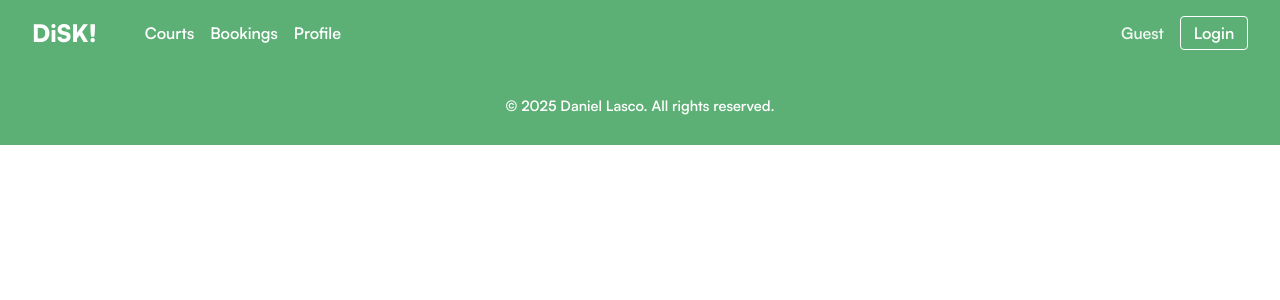
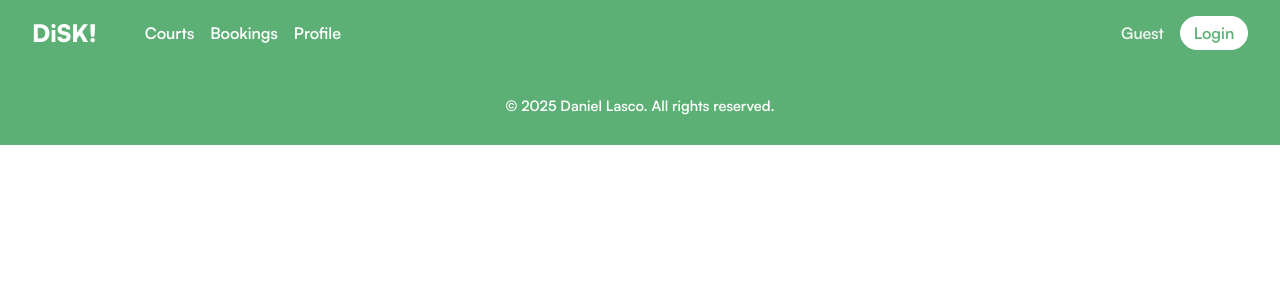
Before and after one commit to DanzoLuvsKFC/diski, a React (Create React App) app: page /diski/courts in a window 1280 px wide. Shown: the top 300 px of the page. Built offline with nearby package versions, Linux system fonts and the light colour scheme.

Commit message:
This nav bar is pissing me off

```diff
--- a/src/components/Nav.css
+++ b/src/components/Nav.css
@@ -70,7 +70,7 @@
 
 .nav-auth button {
   background: transparent;
-  color: white;
+  color: #5db075;
   border: 1px solid white;
   padding: 0.3rem 0.6rem;
   border-radius: 4px;
@@ -198,6 +198,11 @@
   transition: opacity 0.3s ease;
 }
 
+.nav-auth .auth-button {
+  color: #5db075 !important;
+}
+
+
 .nav-auth a:hover {
   opacity: 0.8;
 }
@@ -208,12 +213,14 @@
 }
 
 /* Reusable login/logout button styling */
-.auth-button {
-  background: transparent;
-  color: white;
+.auth-button,
+.auth-button:link,
+.auth-button:visited {
+  background: white;
+  color: #5db075;
   border: 1px solid white;
   padding: 0.3rem 0.8rem;
-  border-radius: 4px;
+  border-radius: 30px;
   font-weight: 600;
   cursor: pointer;
   transition: all 0.3s ease;
@@ -225,3 +232,10 @@
   background: rgba(255, 255, 255, 0.1);
   color: white;
 }
+
+.nav-auth button.auth-button {
+  background: white !important;
+  color: #5db075 !important;
+  border: 1px solid white;
+  border-radius: 30px;
+}
--- a/src/pages/Home.css
+++ b/src/pages/Home.css
@@ -103,7 +103,7 @@
   background-color: #5db075;
   color: white;
   border: none;
-  border-radius: 6px;
+  border-radius: 30px;
   text-decoration: none;
   font-weight: bold;
   font-size: 1rem;
```
